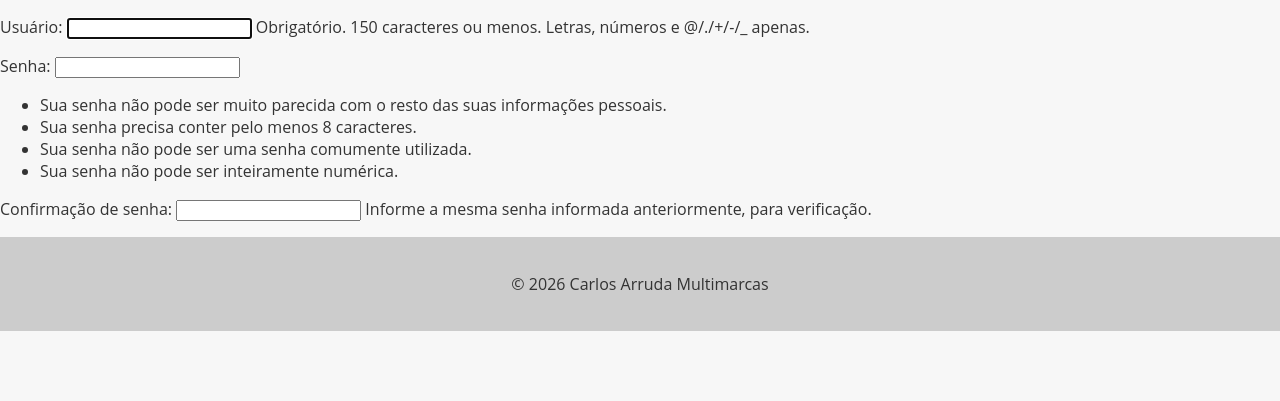
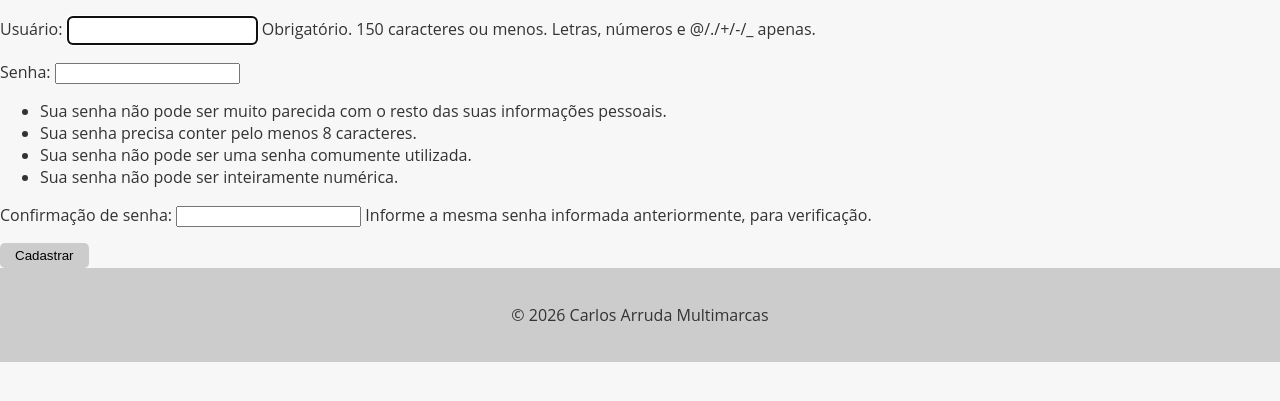
Before and after one commit to caugustoarruda/carros, a Django app: page /register/ in a window 1280 px wide. Shown: the part 50-451 px from the top of the page. Run offline with Django 5.2, Linux system fonts and the light colour scheme.

Commit message:
Adiciona botao cadastrar e css correspondente

```diff
--- a/accounts/templates/register.html
+++ b/accounts/templates/register.html
@@ -5,6 +5,7 @@
     <form method="post">
         {% csrf_token %}
         {{ user_form.as_p }}
+        <input type="submit" value="Cadastrar">
     </form>
 
 {% endblock %}
--- a/app/templates/base.html
+++ b/app/templates/base.html
@@ -66,6 +66,18 @@
         background-color: #999;
     }
 
+    input[type=text] {padding:5px; border:2px solid #ccc;
+    -webkit-border-radius: 5px;
+        border-radius: 5px;
+    }
+    input[type=text]:focus {border-color:#333; }
+
+    input[type=submit] {padding:5px 15px; background:#ccc; border:0 none;
+        cursor:pointer;
+        -webkit-border-radius: 5px;
+        border-radius: 5px;
+    }
+
   </style>
 </head>
 <body>
```
